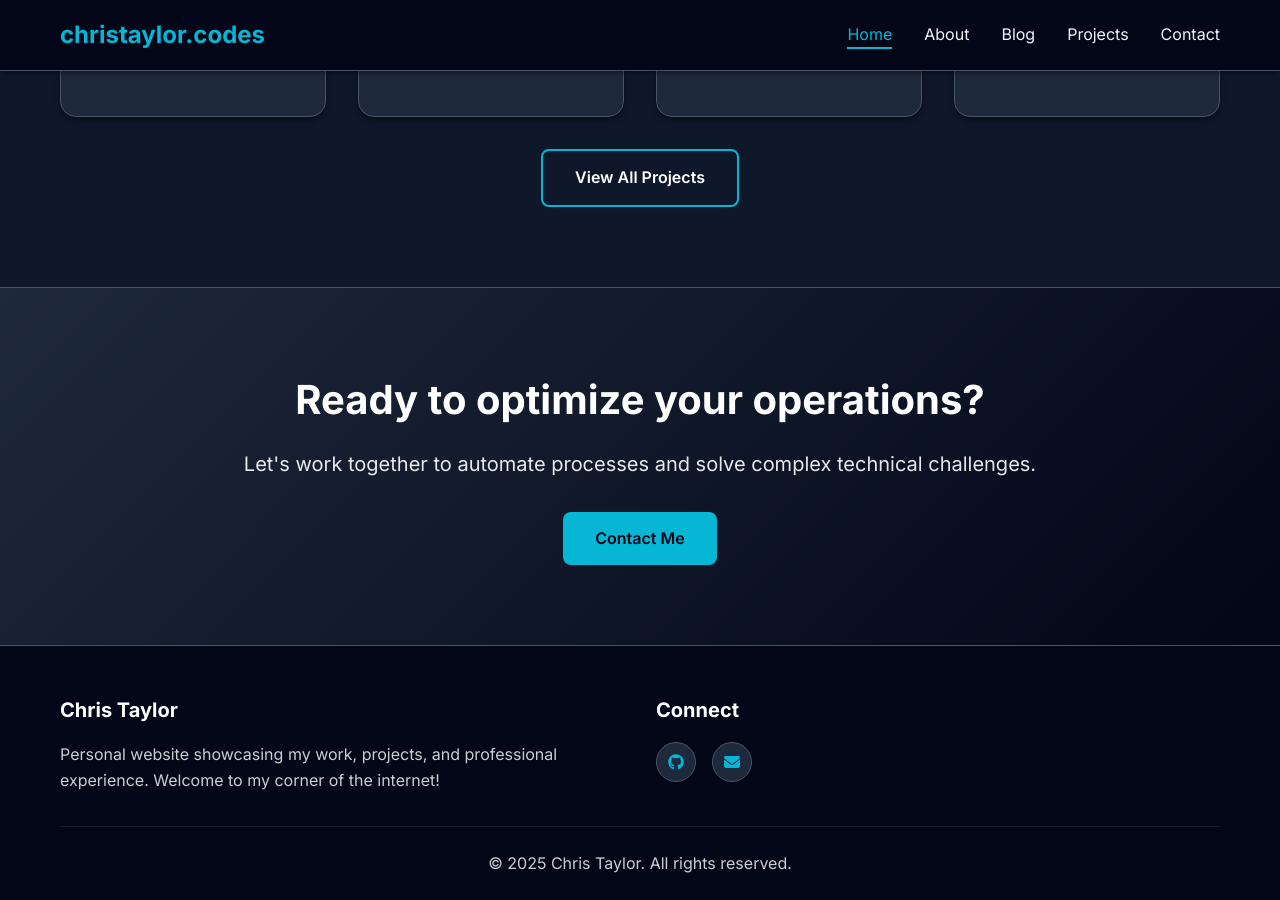
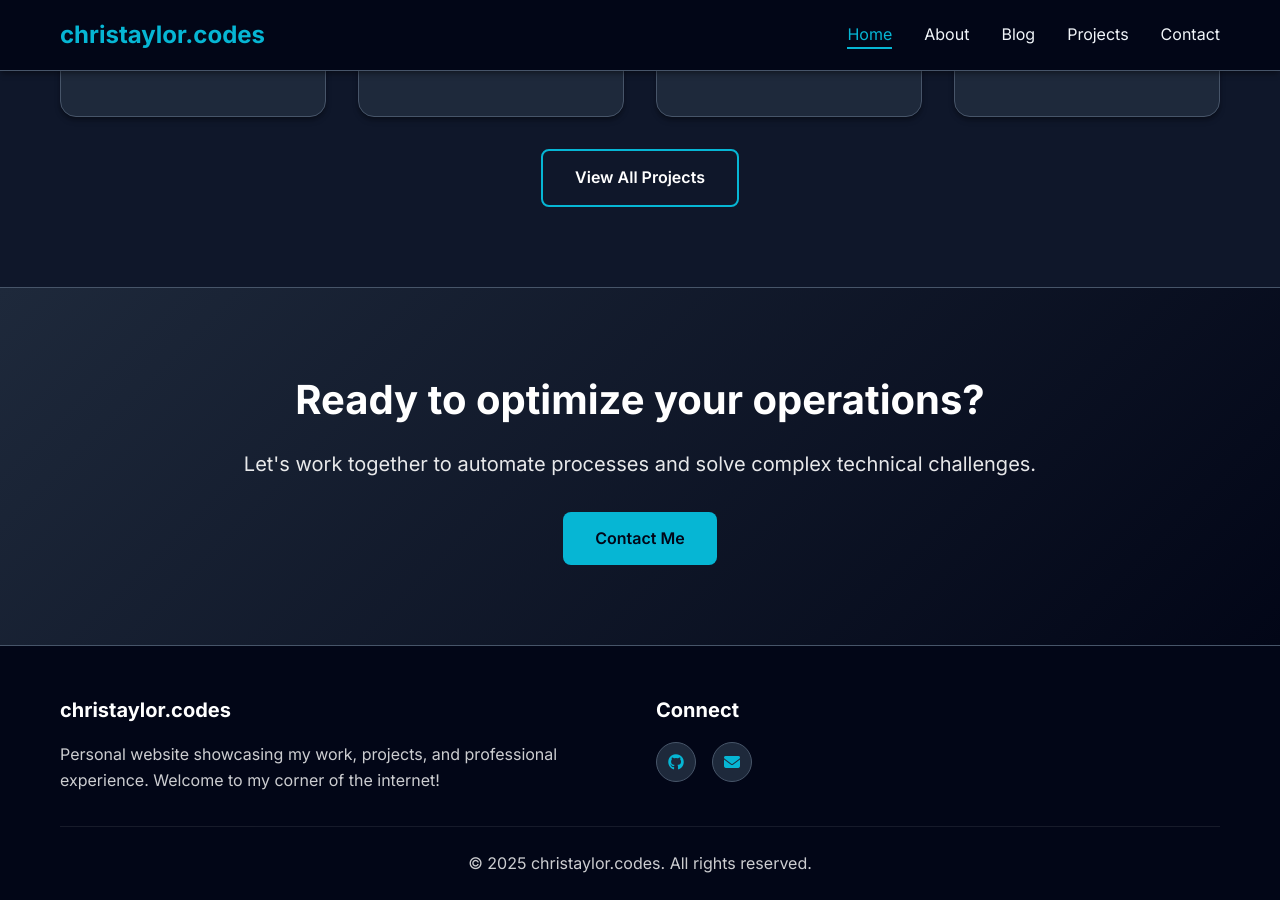
Before and after one commit to christaylorcodes/christaylorcodes.github.io, a Jekyll site: the page built from index.html, in a window 1280 px wide and 900 px high, scrolled down 2660 px. Built offline with Jekyll 4.4.1, drawn with Linux system fonts in a browser that asks for light colours.

Commit message:
Update site title to christaylor.codes using configuration variable
Configuration Changes (_config.yml):
- Changed site.title from "Chris Taylor" to "christaylor.codes"
- Aligns with domain name and professional branding
- Used throughout site via Jekyll variable

Navigation Changes (_includes/navigation.html):
- Reverted to using {{ site.title }} variable instead of hardcoded text
- Best practice: single source of truth for site title
- Easier to maintain and update in future
- Changes to title only need to be made in _config.yml

Benefits:
- Centralized configuration management
- Consistent branding across all pages
- Follows Jekyll best practices
- Site title automatically appears in page titles, SEO tags, etc.
- Easy to change site branding by updating one variable

🤖 Generated with [Claude Code](https://claude.com/claude-code)

Co-Authored-By: Claude <noreply@anthropic.com>

```diff
--- a/_config.yml
+++ b/_config.yml
@@ -1,5 +1,5 @@
 # Site settings
-title: Chris Taylor
+title: christaylor.codes
 email: ctaylor@christaylor.codes
 description: >-
   Personal website showcasing my work, projects, and professional experience.
--- a/_includes/navigation.html
+++ b/_includes/navigation.html
@@ -1,6 +1,6 @@
 <nav class="navbar">
     <div class="container">
-        <a href="{{ '/' | relative_url }}" class="logo">christaylor.codes</a>
+        <a href="{{ '/' | relative_url }}" class="logo">{{ site.title }}</a>
 
         <button class="nav-toggle" aria-label="Toggle navigation">
             <span class="hamburger"></span>
```
